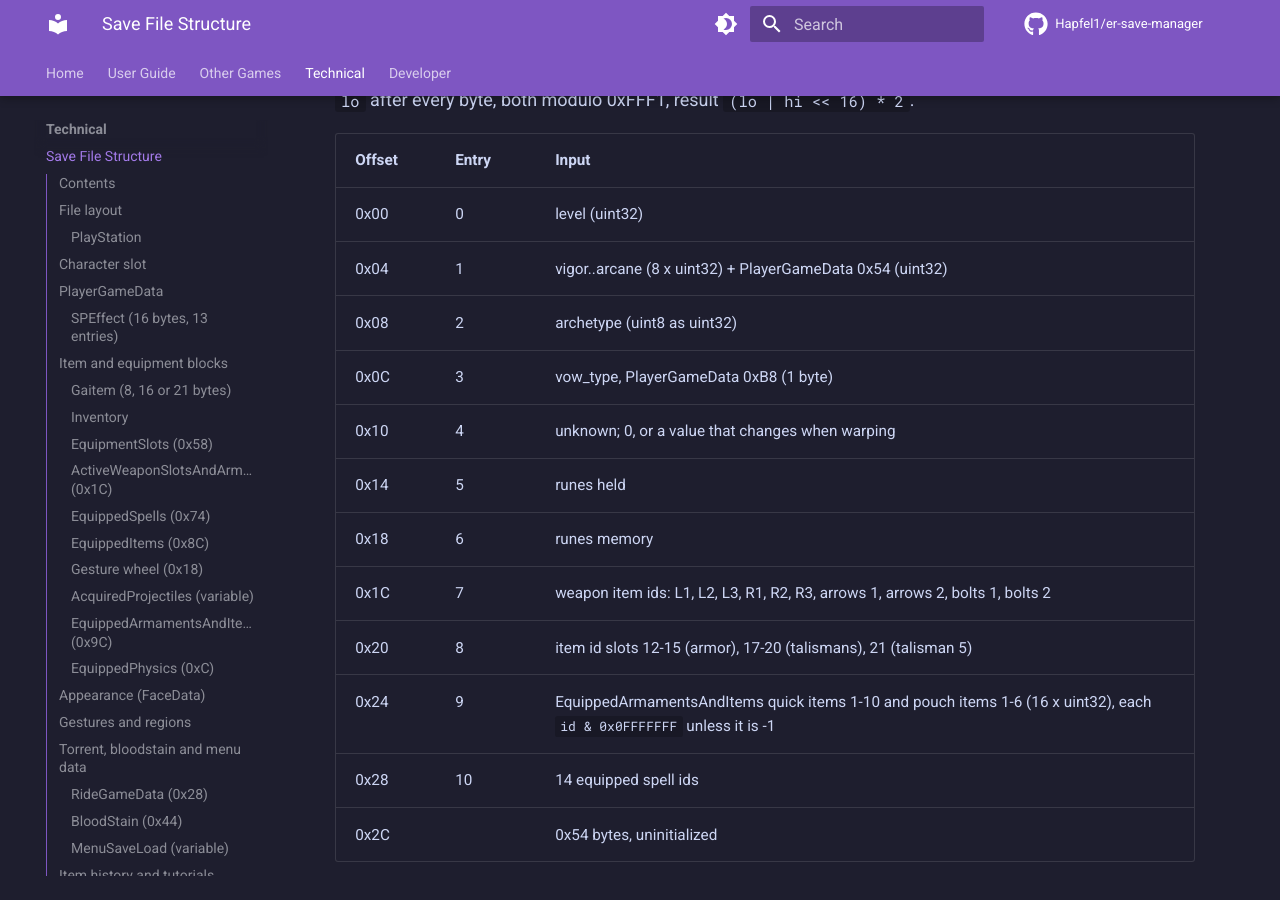
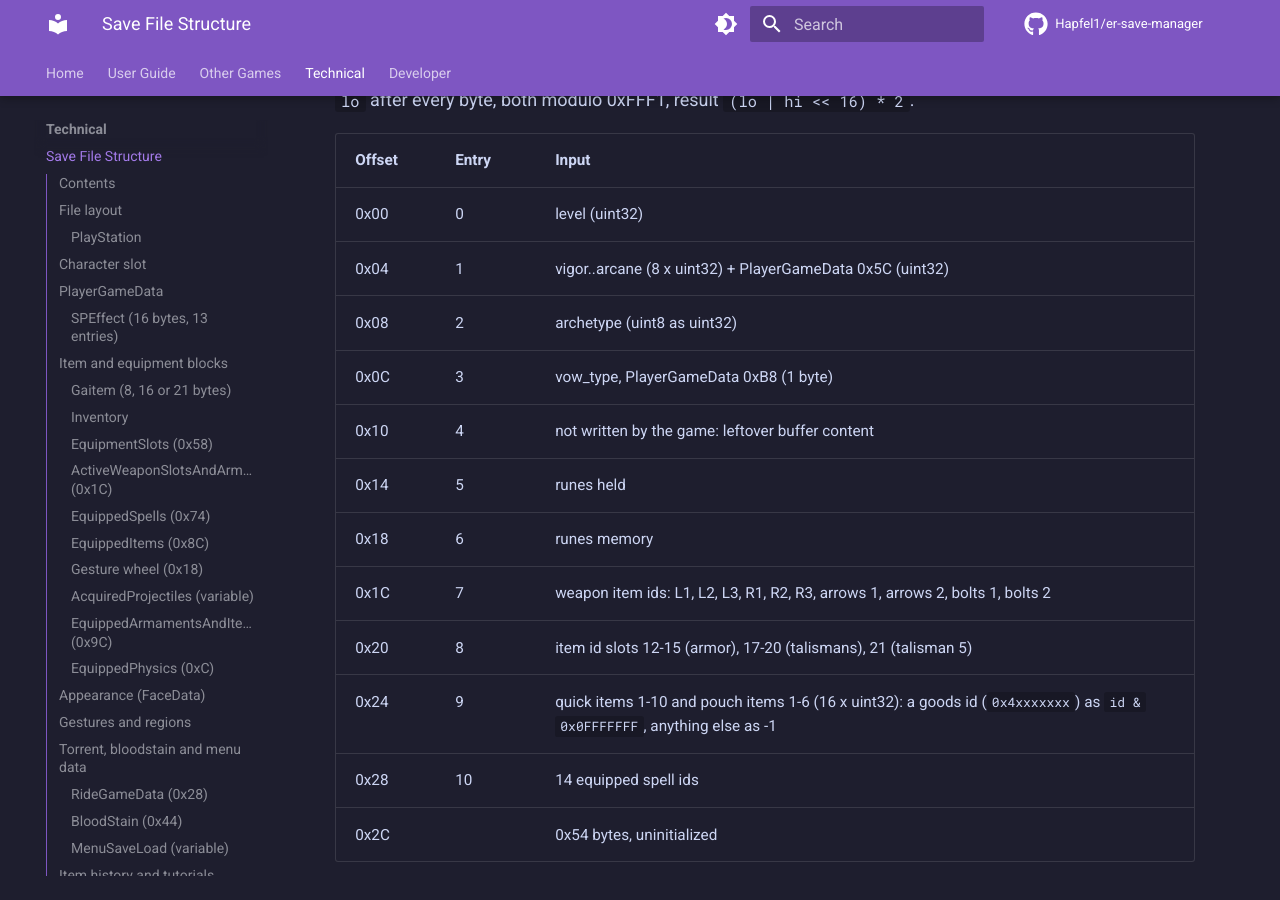
Before and after one commit to Hapfel1/er-save-manager, an MkDocs documentation site: the page built from docs/technical/save-file-structure.md, in a window 1280 px wide and 900 px high, scrolled down 37220 px. Built offline with MkDocs 1.6.1 and Material for MkDocs 9.7.7, drawn with Linux system fonts in a browser that asks for light colours; comment, search, counter and statistics services are not loaded; the version menu is left out; some of the changed text lies outside the part shown.

Commit message:
fix(parser): PlayerGameDataHash inputs as the game computes them
Stats hash the attributes plus PGD 0x5C (not 0x54); quick item and pouch
values are goods ids without the tag, anything else -1. Entry 4 is never
written by the game.

```diff
--- a/docs/technical/save-file-structure.md
+++ b/docs/technical/save-file-structure.md
@@ -210,9 +210,9 @@ session state that the game writes as 0.
 | 0x2C | 4 | base_max_sp | |
 | 0x30 | 4 | unk0x30 | f32, 0 in saves |
 | 0x34 | 4 x 8 | vigor, mind, endurance, strength, dexterity, intelligence, faith, arcane | |
-| 0x54 | 4 | base_hero_point | f32, 0 in saves; hash input with the attributes |
+| 0x54 | 4 | base_hero_point | f32, 0 in saves |
 | 0x58 | 4 | base_hero_point_2 | f32, 0 in saves |
-| 0x5C | 4 | unk0x5c | 0 in saves |
+| 0x5C | 4 | unk0x5c | 0 in saves; hash input with the attributes |
 | 0x60 | 4 | level | |
 | 0x64 | 4 | runes | runes held |
 | 0x68 | 4 | runes_memory | total runes ever gained |
@@ -929,15 +929,15 @@ checksum is an Adler-32 variant over little-endian bytes: `lo` starts at 1 and a
 | Offset | Entry | Input |
 |---|---|---|
 | 0x00 | 0 | level (uint32) |
-| 0x04 | 1 | vigor..arcane (8 x uint32) + PlayerGameData 0x54 (uint32) |
+| 0x04 | 1 | vigor..arcane (8 x uint32) + PlayerGameData 0x5C (uint32) |
 | 0x08 | 2 | archetype (uint8 as uint32) |
 | 0x0C | 3 | vow_type, PlayerGameData 0xB8 (1 byte) |
-| 0x10 | 4 | unknown; 0, or a value that changes when warping |
+| 0x10 | 4 | not written by the game: leftover buffer content |
 | 0x14 | 5 | runes held |
 | 0x18 | 6 | runes memory |
 | 0x1C | 7 | weapon item ids: L1, L2, L3, R1, R2, R3, arrows 1, arrows 2, bolts 1, bolts 2 |
 | 0x20 | 8 | item id slots 12-15 (armor), 17-20 (talismans), 21 (talisman 5) |
-| 0x24 | 9 | EquippedArmamentsAndItems quick items 1-10 and pouch items 1-6 (16 x uint32), each `id & 0x0FFFFFFF` unless it is -1 |
+| 0x24 | 9 | quick items 1-10 and pouch items 1-6 (16 x uint32): a goods id (`0x4xxxxxxx`) as `id & 0x0FFFFFFF`, anything else as -1 |
 | 0x28 | 10 | 14 equipped spell ids |
 | 0x2C | | 0x54 bytes, uninitialized |
 
```
Also changed, not shown: 1 other file.
